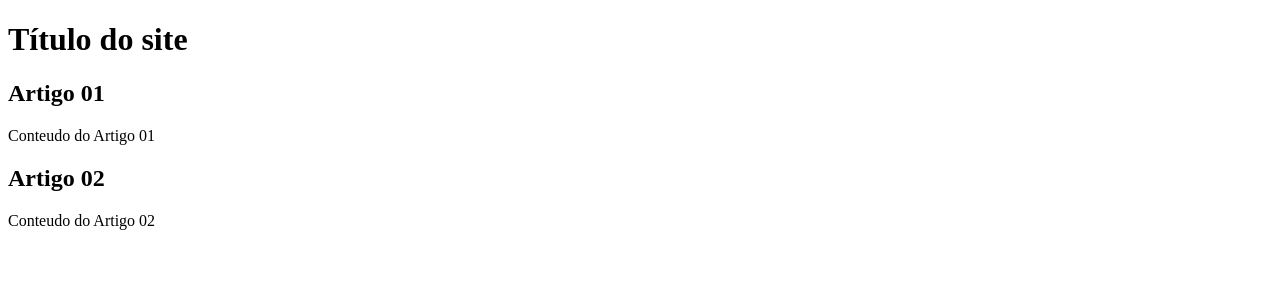
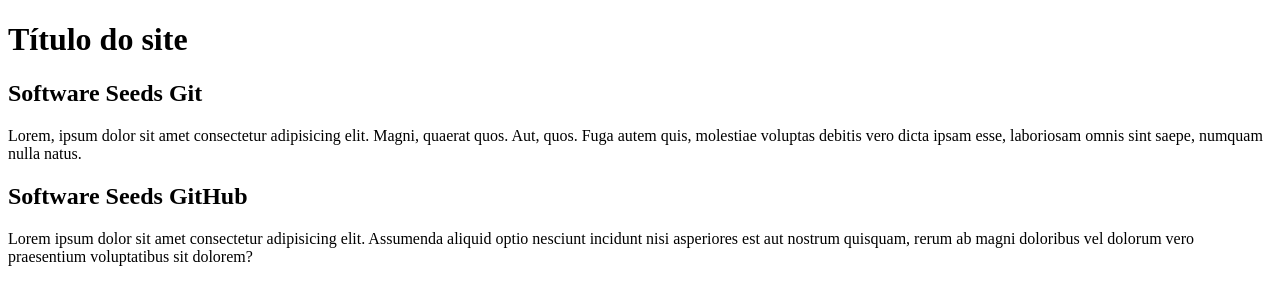
Before and after one commit to JuniorFilipe20/site-do-projeto, a plain HTML site: page index.html in a window 1280 px wide. Drawn offline with Linux system fonts and the light colour scheme.

Commit message:
Adicionei o conteúdo

```diff
--- a/index.html
+++ b/index.html
@@ -11,12 +11,12 @@
         <header>
             <h1>Título do site</h1>
             <article>
-                <h2>Artigo 01</h2>
-                <p>Conteudo do Artigo 01</p>
+                <h2>Software Seeds Git</h2>
+                <p>Lorem, ipsum dolor sit amet consectetur adipisicing elit. Magni, quaerat quos. Aut, quos. Fuga autem quis, molestiae voluptas debitis vero dicta ipsam esse, laboriosam omnis sint saepe, numquam nulla natus.</p>
             </article>
             <article>
-                <h2>Artigo 02</h2>
-                <p>Conteudo do Artigo 02</p>
+                <h2>Software Seeds GitHub</h2>
+                <p>Lorem ipsum dolor sit amet consectetur adipisicing elit. Assumenda aliquid optio nesciunt incidunt nisi asperiores est aut nostrum quisquam, rerum ab magni doloribus vel dolorum vero praesentium voluptatibus sit dolorem?</p>
             </article>
         </header>
     </main>
```
